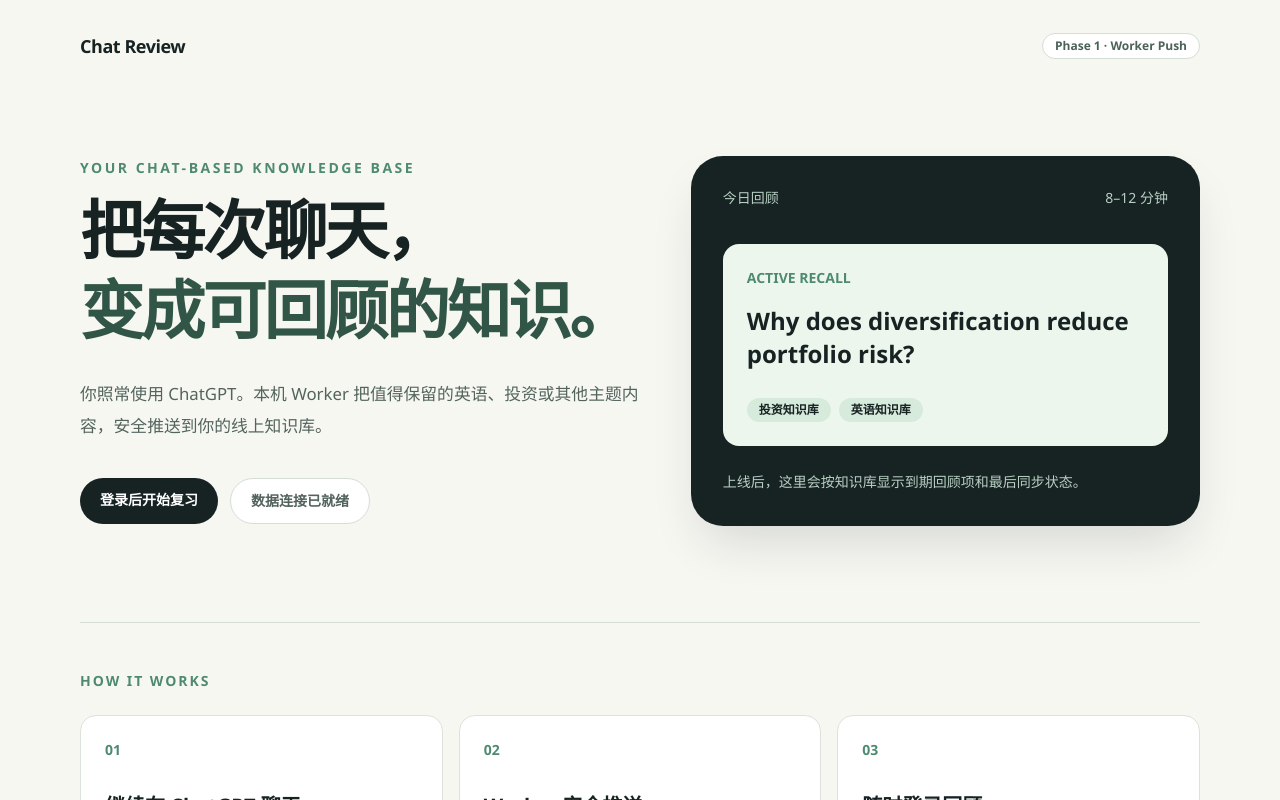
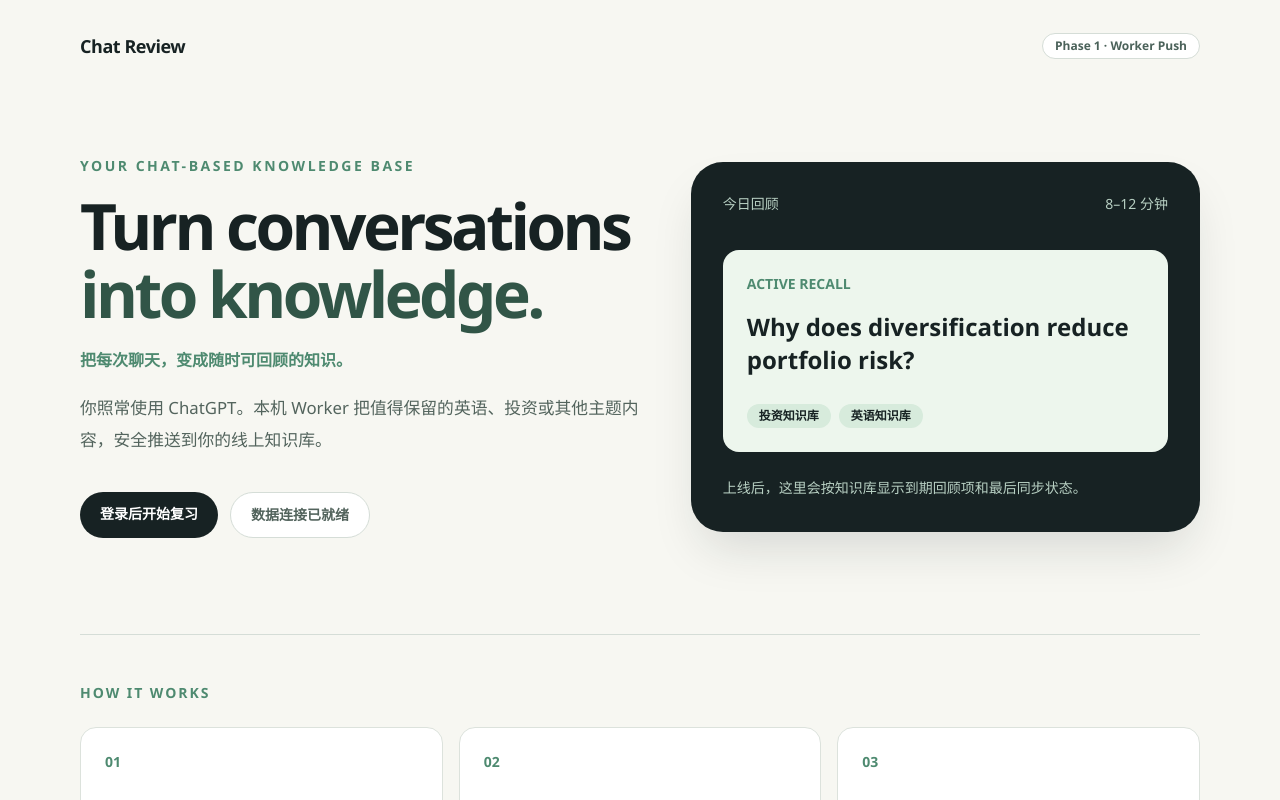
Before and after one commit to muqinglang/english-review, a Next.js app in the folder web/: page / in a window 1280 px wide. Shown: the top 800 px of the page. Built offline with nearby package versions, Linux system fonts and the light colour scheme.

Commit message:
Use English hero headline

```diff
--- a/web/src/app/page.tsx
+++ b/web/src/app/page.tsx
@@ -17,8 +17,9 @@ export default function Home() {
       <section className="mx-auto grid max-w-6xl gap-12 py-16 lg:grid-cols-[1.05fr_0.95fr] lg:items-center lg:py-24">
         <div>
           <p className="mb-4 text-sm font-bold tracking-[0.18em] text-[#4e8a70]">YOUR CHAT-BASED KNOWLEDGE BASE</p>
-          <h1 className="max-w-[680px] text-[clamp(2.8rem,5vw,5.25rem)] font-black leading-[1.13] tracking-[-0.045em] text-[#172223]"><span className="block">把每次聊天，</span><span className="mt-2 block text-[#315547]">变成可回顾的知识。</span></h1>
-          <p className="mt-8 max-w-xl text-[1.05rem] leading-8 text-[#53645d]">你照常使用 ChatGPT。本机 Worker 把值得保留的英语、投资或其他主题内容，安全推送到你的线上知识库。</p>
+          <h1 className="max-w-[720px] text-[clamp(2.7rem,5vw,5.1rem)] font-black leading-[1.06] tracking-[-0.055em] text-[#172223]">Turn conversations<br /><span className="text-[#315547]">into knowledge.</span></h1>
+          <p className="mt-5 text-base font-semibold text-[#4e8a70]">把每次聊天，变成随时可回顾的知识。</p>
+          <p className="mt-5 max-w-xl text-[1.05rem] leading-8 text-[#53645d]">你照常使用 ChatGPT。本机 Worker 把值得保留的英语、投资或其他主题内容，安全推送到你的线上知识库。</p>
           <div className="mt-9 flex flex-wrap gap-3">
             <Link href="/login" className="rounded-full bg-[#172223] px-5 py-3 text-sm font-bold text-white transition hover:bg-[#315547]">登录后开始复习</Link>
             <span className="rounded-full border border-[#d5ddd7] bg-white px-5 py-3 text-sm font-semibold text-[#52635c]">数据连接已就绪</span>
```
